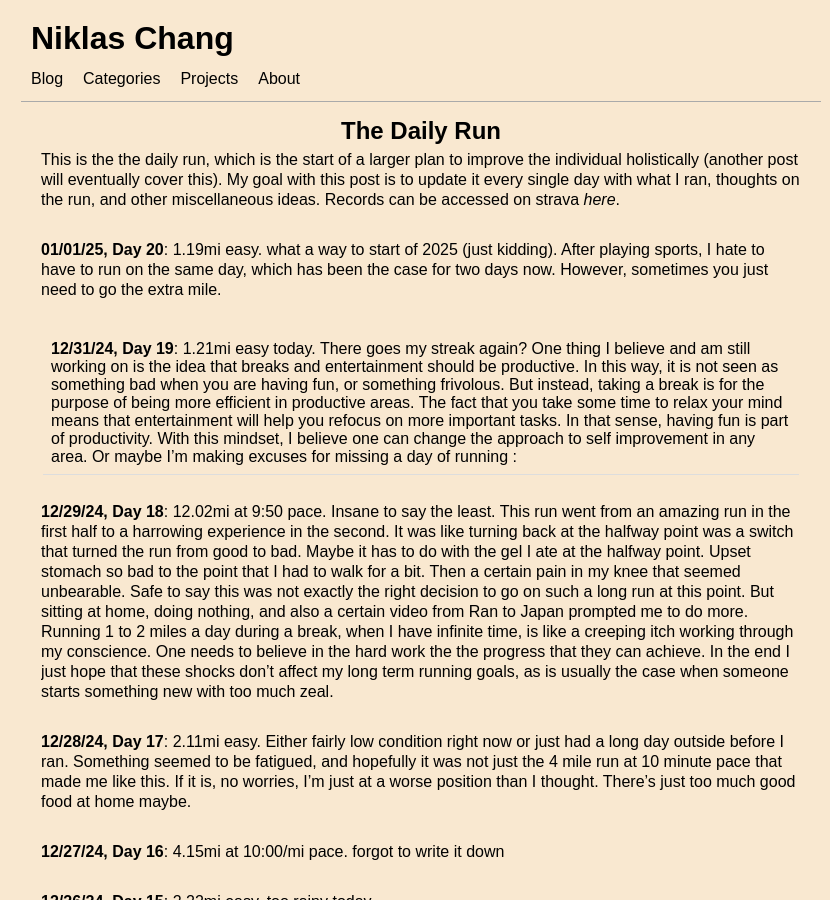
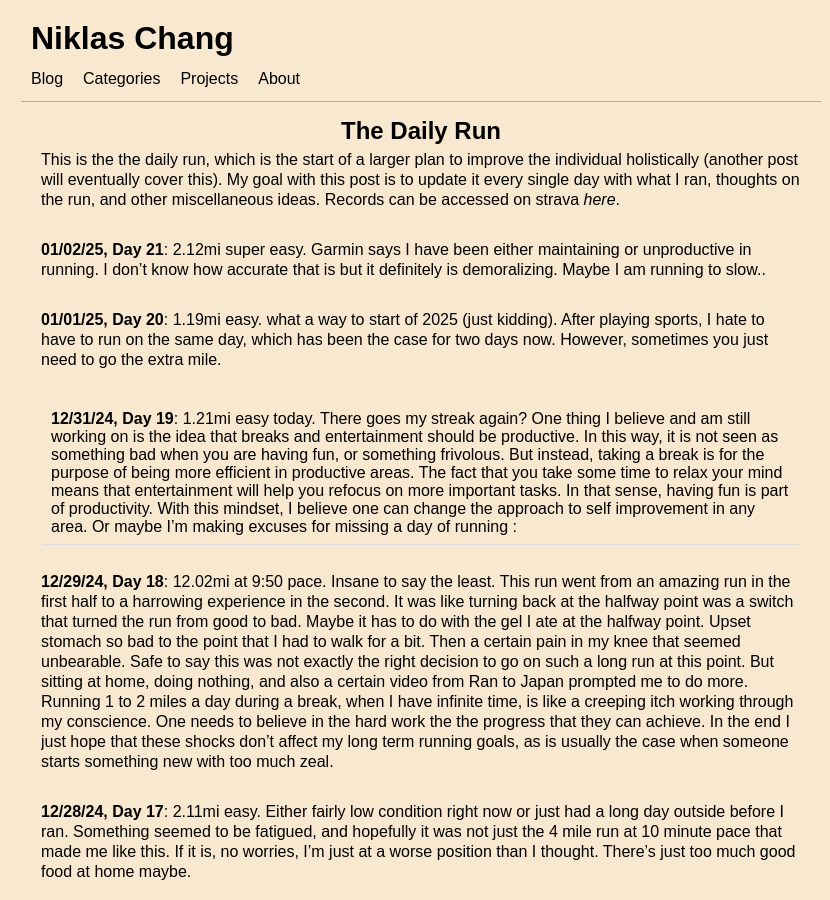
Before and after one commit to Niklichang/niklichang.github.io, a Jekyll site: the page built from _posts/2024-12-02-the-daily-run.md, in a window 1280 px wide and 900 px high. Shown: the whole window, without its empty margins (219-1049 px from the left). Built offline with Jekyll 4.4.1, drawn with Linux system fonts in a browser that asks for light colours; some web fonts are replaced; some of the changed text lies outside the part shown.

Commit message:
bruhday21

```diff
--- a/_posts/2024-12-02-the-daily-run.md
+++ b/_posts/2024-12-02-the-daily-run.md
@@ -2,11 +2,15 @@
 layout: post
 title:  "The Daily Run"
 date:   2024-12-02
-last_modified_at: 2025-01-01
+last_modified_at: 2025-01-02
 categories: [Running]
 ---
 
 This is the the daily run, which is the start of a larger plan to improve the individual holistically (another post will eventually cover this). My goal with this post is to update it every single day with what I ran, thoughts on the run, and other miscellaneous ideas. Records can be accessed on strava *[here](https://www.strava.com/athletes/117513725)*.
+
+<br/>
+
+**01/02/25, Day 21**: 2.12mi super easy. Garmin says I have been either maintaining or unproductive in running. I don't know how accurate that is but it definitely is demoralizing. Maybe I am running to slow..
 
 <br/>
 
```
